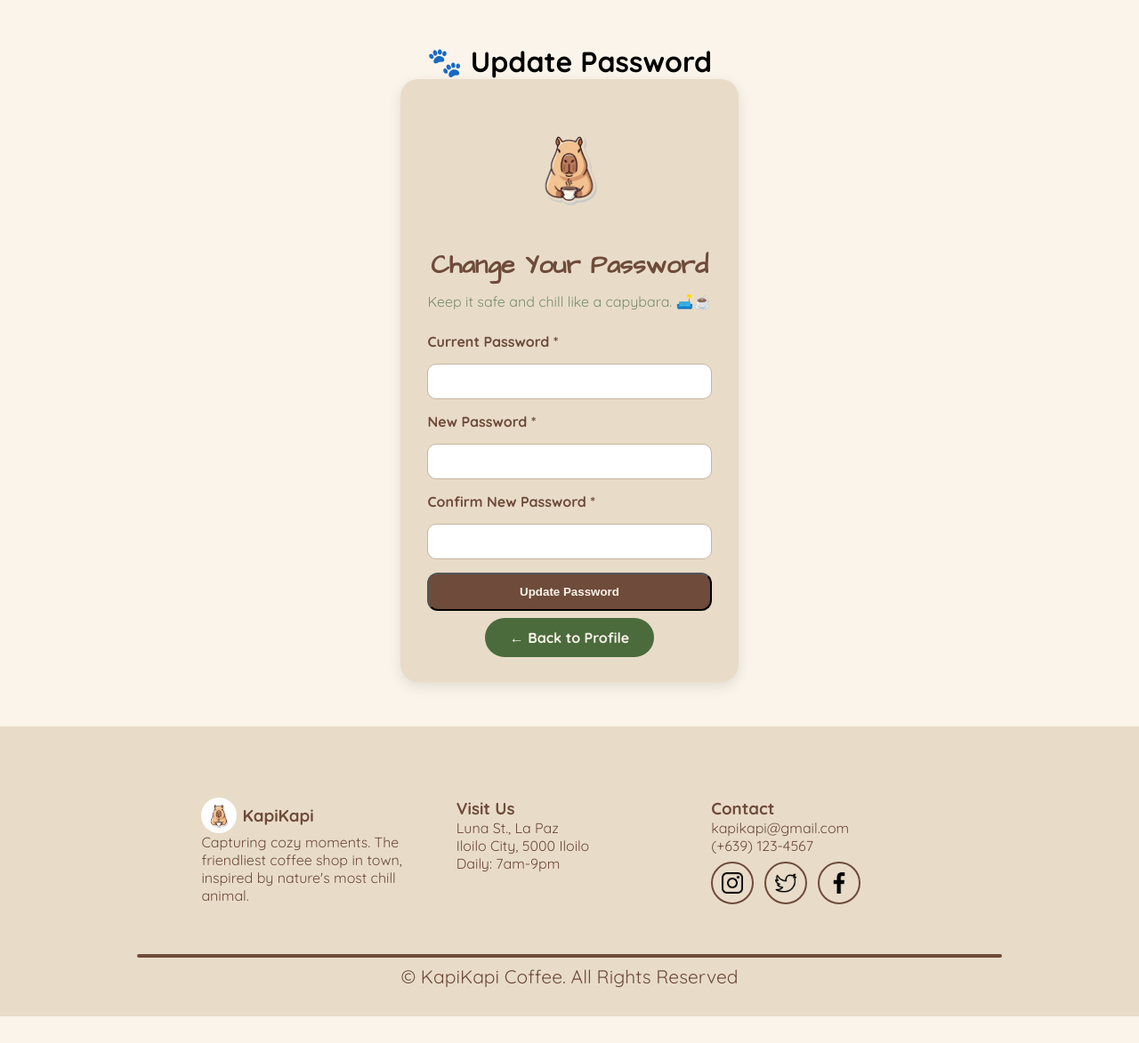
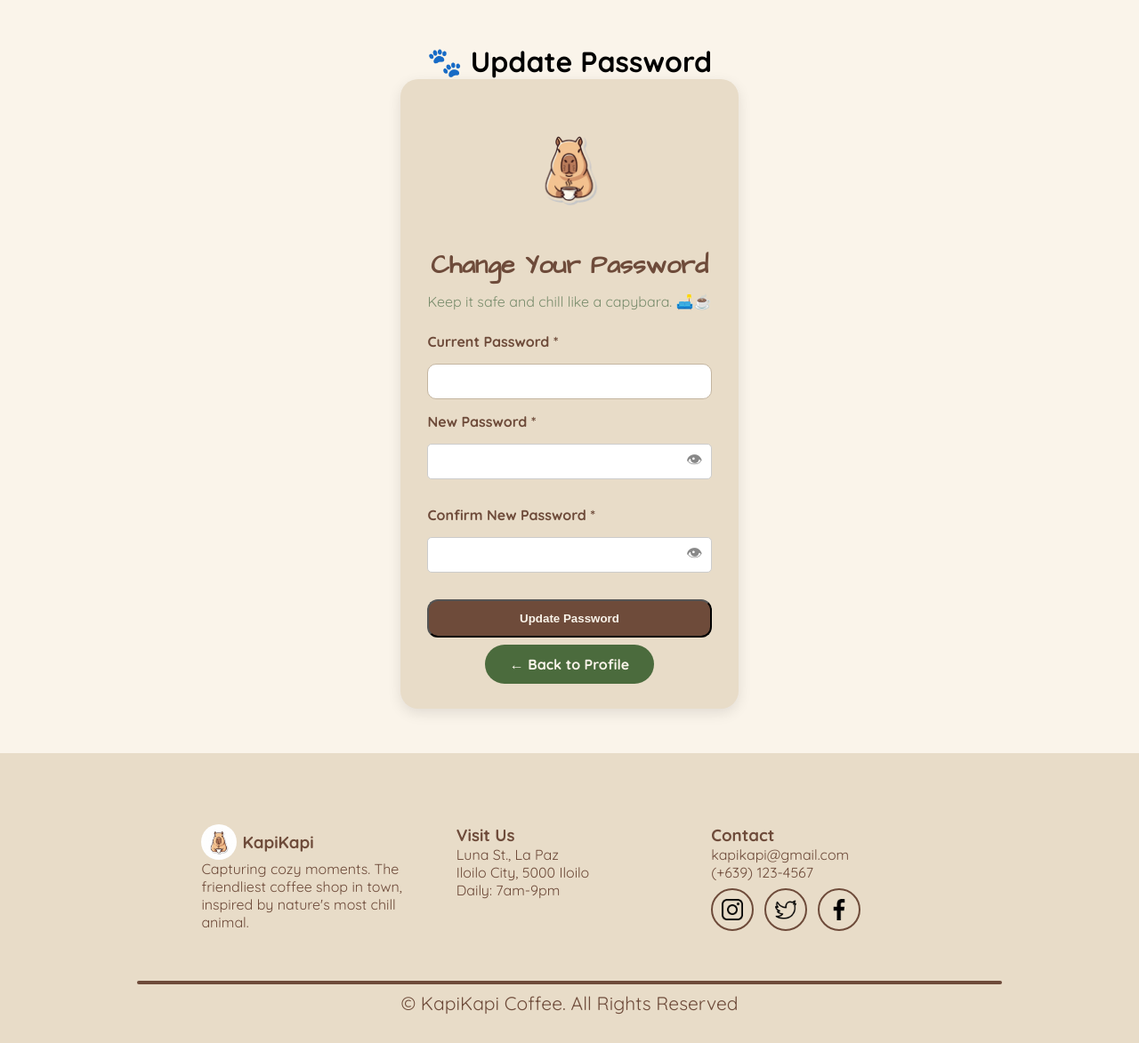
Before and after one commit to hiimkhel/KapiKapi-Website, a PHP site: page /pages/update-password.php in a window 1280 px wide. Shown: the part 79-1252 px from the top of the page at 89% size. Before the commit the page ends 1222 px from the top, so only its background shows below. Run offline with PHP 8.4, Linux system fonts and the light colour scheme; a user stored in the database is signed in.

Commit message:
FINISHED adding stlyings to input fields

```diff
--- a/css/styles.css
+++ b/css/styles.css
@@ -1065,12 +1065,42 @@ article img{
     transform: scale(1.05);
 }
 
-.back-btn {
-    background-color: #7A8D6D;
-    color: #FAF4EA;
-    text-decoration: none;
-    display: inline-block;
-    margin-top: 10px;
+
+
+.error-msg {
+    color: #D8000C; /* red */
+    background-color: #FFD2D2;
+    padding: 8px;
+    border-radius: 5px;
+    margin-bottom: 10px;
+}
+
+.password-wrapper {
+    position: relative;
+    width: 100%;
+    margin-bottom: 15px;
+}
+
+.password-wrapper input {
+    width: 100%;
+    padding: 10px 40px 10px 10px; /* leave space for toggle */
+    border: 1px solid #ccc;
+    border-radius: 5px;
+    font-size: 16px;
+    box-sizing: border-box;
+}
+
+.password-wrapper .toggle-password {
+    position: absolute;
+    top: 50%;
+    right: 10px;
+    transform: translateY(-50%);
+    cursor: pointer;
+    user-select: none;
+    font-size: 18px;
+    color: #888;
+    border: none;
+    background: none;
 }
 
 /* FOOTER STYLINGS */
--- /dev/null
+++ b/js/profile.js
@@ -0,0 +1,6 @@
+document.querySelectorAll('.toggle-password').forEach(btn => {
+    btn.addEventListener('click', () => {
+        const input = btn.previousElementSibling;
+        input.type = input.type === 'password' ? 'text' : 'password';
+    });
+});
--- a/pages/update-password.php
+++ b/pages/update-password.php
@@ -43,10 +43,17 @@ if (!isset($_SESSION['user_id'])) {
                     <input type="password" name="current_password" required>
 
                     <label>New Password *</label>
-                    <input type="password" name="new_password" required>
+                    <div class="password-wrapper">
+                        <input type="password" name="new_password" required>
+                        <button class="toggle-password">👁</button>
+                    </div>
+
 
                     <label>Confirm New Password *</label>
-                    <input type="password" name="confirm_password" required>
+                    <div class="password-wrapper">
+                        <input type="password" name="confirm_password" required>
+                        <span class="toggle-password">👁</span>
+                    </div>
 
                     <button type="submit" class="btn">Update Password</button>
                 </form>
@@ -57,5 +64,7 @@ if (!isset($_SESSION['user_id'])) {
 
 
         <?php include("./footer.php");?>
+        <script src="../js/profile.js">
+        </script>
     </body>
     </html>
```
